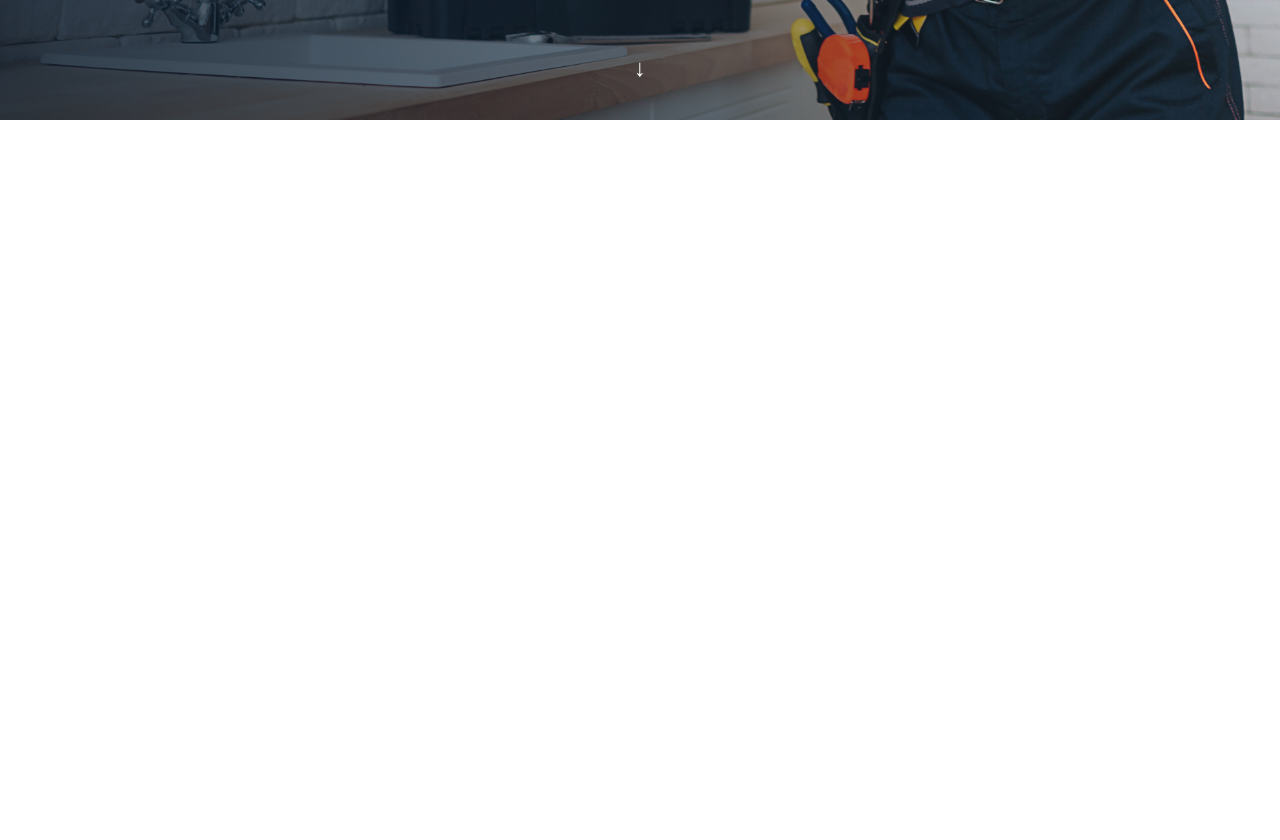
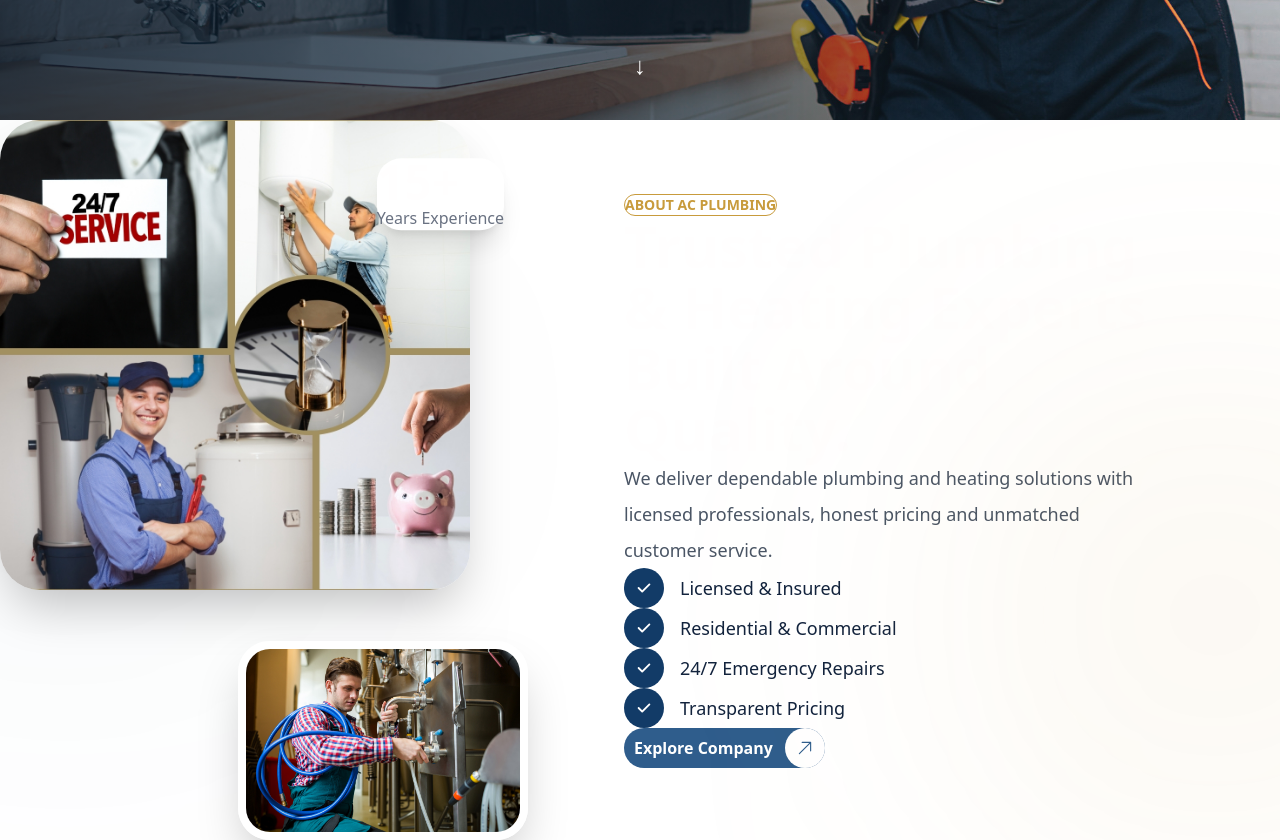
Before and after one commit to SanchitaGTMCanada/ac-plumbing, a Next.js app: page / in a window 1280 px wide. Shown: the part 680-1520 px from the top of the page. Before the commit the page ends 800 px from the top, so only its background shows below. Built offline with nearby package versions, Linux system fonts and the light colour scheme.

Commit message:
about basic

```diff
--- a/src/app/page.js
+++ b/src/app/page.js
@@ -1,5 +1,7 @@
 
 import Hero from "@/components/home/Hero/Hero.jsx";
+import About from "@/components/home/About/About.jsx";
+
 
 export default function Home() {
   return (
@@ -7,6 +9,7 @@ export default function Home() {
 
 
       <Hero />
+           <About />
     </>
   );
 }
--- a/src/components/home/About/About.jsx
+++ b/src/components/home/About/About.jsx
@@ -0,0 +1,29 @@
+import Container from "@/components/ui/Container/Container";
+import AboutContent from "./AboutContent";
+import AboutImages from "./AboutImages";
+
+export default function About() {
+  return (
+    <section className="relative py-36 overflow-hidden bg-white">
+
+      {/* Background Decorations */}
+
+      <div className="absolute -left-40 top-20 h-[450px] w-[450px] rounded-full bg-[#123B67]/5 blur-[150px]" />
+
+      <div className="absolute -right-40 bottom-0 h-[450px] w-[450px] rounded-full bg-[#C89B3C]/10 blur-[150px]" />
+
+      <Container>
+
+        <div className="grid lg:grid-cols-2 gap-24 items-center">
+
+          <AboutImages />
+
+          <AboutContent />
+
+        </div>
+
+      </Container>
+
+    </section>
+  );
+}
--- /dev/null
+++ b/src/components/home/About/AboutContent.jsx
@@ -0,0 +1,105 @@
+"use client";
+
+import { HiCheck } from "react-icons/hi";
+import Button from "@/components/ui/Button/Button";
+
+const list = [
+  "Licensed & Insured",
+  "Residential & Commercial",
+  "24/7 Emergency Repairs",
+  "Transparent Pricing",
+];
+
+export default function AboutContent() {
+  return (
+    <div>
+
+      <span
+        className="
+          inline-flex
+          rounded-full
+          border
+          border-[#C89B3C]
+          px-5
+          py-2
+          text-sm
+          font-semibold
+          text-[#C89B3C]
+        "
+      >
+        ABOUT AC PLUMBING
+      </span>
+
+      <h2
+        className="
+          mt-7
+          text-[58px]
+          leading-[1.05]
+          font-black
+          text-[#12233D]
+        "
+      >
+        Trusted Plumbing &
+        Heating Experts
+        Built Around Quality.
+      </h2>
+
+      <p className="mt-8 text-lg leading-9 text-gray-600">
+
+        We deliver dependable plumbing and heating
+        solutions with licensed professionals,
+        honest pricing and unmatched customer service.
+
+      </p>
+
+      <div className="mt-10 space-y-5">
+
+        {list.map((item)=>(
+
+          <div
+            key={item}
+            className="
+              flex
+              items-center
+              gap-4
+            "
+          >
+
+            <div
+              className="
+                flex
+                h-10
+                w-10
+                items-center
+                justify-center
+                rounded-full
+                bg-[#123B67]
+                text-white
+              "
+            >
+              <HiCheck size={18}/>
+            </div>
+
+            <span className="text-lg font-medium text-[#12233D]">
+              {item}
+            </span>
+
+          </div>
+
+        ))}
+
+      </div>
+
+      <div className="mt-12">
+
+        <Button href="/about">
+
+          Explore Company
+
+        </Button>
+
+      </div>
+
+    </div>
+  );
+}
--- /dev/null
+++ b/src/components/home/About/AboutImages.jsx
@@ -0,0 +1,96 @@
+"use client";
+
+import Image from "next/image";
+import { motion } from "framer-motion";
+
+export default function AboutImages() {
+  return (
+    <div className="relative h-[720px]">
+
+      {/* Main Image */}
+
+      <motion.div
+        initial={{ opacity:0,x:-80 }}
+        whileInView={{ opacity:1,x:0 }}
+        viewport={{ once:true }}
+        transition={{ duration:.8 }}
+        className="absolute left-0 top-0"
+      >
+        <Image
+          src="/assets/about/about-1.jpg"
+          alt=""
+          width={470}
+          height={600}
+          className="
+            rounded-[40px]
+            object-cover
+            shadow-2xl
+          "
+        />
+      </motion.div>
+
+      {/* Cross Image */}
+
+      <motion.div
+        initial={{ opacity:0,x:80 }}
+        whileInView={{ opacity:1,x:0 }}
+        viewport={{ once:true }}
+        transition={{ delay:.3 }}
+        className="
+          absolute
+          right-0
+          bottom-0
+        "
+      >
+        <Image
+          src="/assets/about/about-2.jpg"
+          alt=""
+          width={290}
+          height={360}
+          className="
+            rounded-[32px]
+            border-8
+            border-white
+            shadow-2xl
+          "
+        />
+      </motion.div>
+
+      {/* Experience */}
+
+      <motion.div
+
+        animate={{
+          y:[0,-10,0]
+        }}
+
+        transition={{
+          repeat:Infinity,
+          duration:4
+        }}
+
+        className="
+          absolute
+          top-12
+          right-6
+          rounded-3xl
+          bg-white
+          px-8
+          py-6
+          shadow-xl
+        "
+      >
+
+        <h2 className="text-5xl font-black text-[#123B67]">
+          15+
+        </h2>
+
+        <p className="text-gray-500">
+          Years Experience
+        </p>
+
+      </motion.div>
+
+    </div>
+  );
+}
--- /dev/null
+++ b/src/components/home/About/FeatureItem.jsx
@@ -0,0 +1,50 @@
+"use client";
+
+import { motion } from "framer-motion";
+
+export default function FeatureItem({ icon: Icon, title, text }) {
+  return (
+    <motion.div
+      whileHover={{ y: -8 }}
+      className="
+      flex
+      gap-5
+      items-start
+      rounded-3xl
+      border
+      border-gray-100
+      bg-white
+      p-6
+      shadow-lg
+      hover:shadow-2xl
+      transition-all
+      duration-500
+    "
+    >
+      <div
+        className="
+        flex
+        h-14
+        w-14
+        items-center
+        justify-center
+        rounded-2xl
+        bg-[#B88A3B]
+        text-white
+      "
+      >
+        <Icon size={22} />
+      </div>
+
+      <div>
+        <h4 className="text-xl font-semibold text-[#12233D]">
+          {title}
+        </h4>
+
+        <p className="mt-2 text-gray-600 leading-7">
+          {text}
+        </p>
+      </div>
+    </motion.div>
+  );
+}
--- /dev/null
+++ b/src/components/home/About/aboutData.js
@@ -0,0 +1,31 @@
+import {
+  FaCheckCircle,
+  FaClock,
+  FaShieldAlt,
+  FaTools,
+} from "react-icons/fa";
+
+const aboutFeatures = [
+  {
+    icon: FaCheckCircle,
+    title: "Licensed Professionals",
+    text: "Certified technicians delivering quality workmanship.",
+  },
+  {
+    icon: FaClock,
+    title: "24/7 Emergency Service",
+    text: "Always available whenever you need immediate help.",
+  },
+  {
+    icon: FaShieldAlt,
+    title: "Transparent Pricing",
+    text: "No hidden costs. Honest and upfront quotations.",
+  },
+  {
+    icon: FaTools,
+    title: "Modern Equipment",
+    text: "Latest tools for faster and cleaner installations.",
+  },
+];
+
+export default aboutFeatures;
--- /dev/null
+++ b/src/components/ui/BlurShape/BlurShape.jsx
@@ -0,0 +1,15 @@
+export default function BlurShape({
+  className = "",
+}) {
+  return (
+    <div
+      className={`
+        absolute
+        rounded-full
+        blur-[120px]
+        opacity-20
+        ${className}
+      `}
+    />
+  );
+}
--- /dev/null
+++ b/src/components/ui/FeatureCard/FeatureCard.jsx
@@ -0,0 +1,99 @@
+"use client";
+
+import { motion } from "framer-motion";
+import { HiArrowUpRight } from "react-icons/hi2";
+
+export default function FeatureCard({
+  icon,
+  title,
+  description,
+}) {
+  return (
+    <motion.div
+      whileHover={{
+        y: -12,
+        scale: 1.02,
+      }}
+      transition={{
+        duration: .35,
+      }}
+      className="
+        group
+        relative
+        overflow-hidden
+        rounded-[28px]
+        border
+        border-[#EEF3F8]
+        bg-white/90
+        backdrop-blur-md
+        p-7
+        shadow-[0_15px_45px_rgba(0,0,0,.06)]
+        transition-all
+        duration-500
+        hover:border-[var(--primary)]
+        hover:shadow-[0_30px_60px_rgba(24,74,124,.18)]
+      "
+    >
+      {/* Gradient Circle */}
+
+      <div
+        className="
+          flex
+          h-16
+          w-16
+          items-center
+          justify-center
+          rounded-2xl
+          bg-gradient-to-br
+          from-[#1F4D7A]
+          to-[#C89B3C]
+          text-white
+          text-3xl
+          shadow-lg
+          transition-all
+          duration-500
+          group-hover:rotate-6
+        "
+      >
+        {icon}
+      </div>
+
+      <h3 className="mt-7 text-[22px] font-bold text-[#13233A]">
+        {title}
+      </h3>
+
+      <p className="mt-4 leading-8 text-[#64748B]">
+        {description}
+      </p>
+
+      <div className="mt-8 flex items-center gap-2 text-[var(--primary)] font-semibold">
+        Learn More
+
+        <HiArrowUpRight
+          className="
+            transition-transform
+            duration-300
+            group-hover:translate-x-1
+            group-hover:-translate-y-1
+          "
+        />
+      </div>
+
+      {/* Decorative Glow */}
+
+      <div
+        className="
+          absolute
+          -right-12
+          -top-12
+          h-32
+          w-32
+          rounded-full
+          bg-[var(--primary)]
+          opacity-5
+          blur-3xl
+        "
+      />
+    </motion.div>
+  );
+}
--- /dev/null
+++ b/src/components/ui/FloatingCard/FloatingCard.jsx
@@ -0,0 +1,34 @@
+"use client";
+
+import { motion } from "framer-motion";
+
+export default function FloatingCard({
+  number,
+  text,
+}) {
+  return (
+    <motion.div
+      animate={{
+        y: [0, -12, 0],
+      }}
+      transition={{
+        repeat: Infinity,
+        duration: 4,
+      }}
+      className="
+        rounded-3xl
+        bg-white
+        p-6
+        shadow-2xl
+      "
+    >
+      <h3 className="text-4xl font-bold text-[var(--primary)]">
+        {number}
+      </h3>
+
+      <p className="mt-2 text-gray-600">
+        {text}
+      </p>
+    </motion.div>
+  );
+}
--- /dev/null
+++ b/src/components/ui/SectionBadge/SectionBadge.jsx
@@ -0,0 +1,25 @@
+export default function SectionBadge({ children }) {
+  return (
+    <div
+      className="
+        inline-flex
+        items-center
+        gap-2
+        rounded-full
+        border
+        border-[#D9E5F3]
+        bg-white
+        px-5
+        py-2
+        text-sm
+        font-semibold
+        text-[var(--primary)]
+        shadow-sm
+      "
+    >
+      <span className="h-2 w-2 rounded-full bg-[var(--accent)]"></span>
+
+      {children}
+    </div>
+  );
+}
--- /dev/null
+++ b/src/components/ui/SectionHeading/SectionHeading.jsx
@@ -0,0 +1,21 @@
+export default function SectionHeading({
+  title,
+  subtitle,
+  align = "left",
+}) {
+  return (
+    <div
+      className={align === "center" ? "text-center" : ""}
+    >
+      {subtitle && (
+        <p className="mb-4 text-sm font-semibold uppercase tracking-[4px] text-[var(--primary)]">
+          {subtitle}
+        </p>
+      )}
+
+      <h2 className="text-[38px] leading-tight font-bold text-[var(--heading)] md:text-[52px]">
+        {title}
+      </h2>
+    </div>
+  );
+}
```
Also changed, not shown: public/assets/about/about-1.jpg (added), public/assets/about/about-2.jpg (added).
